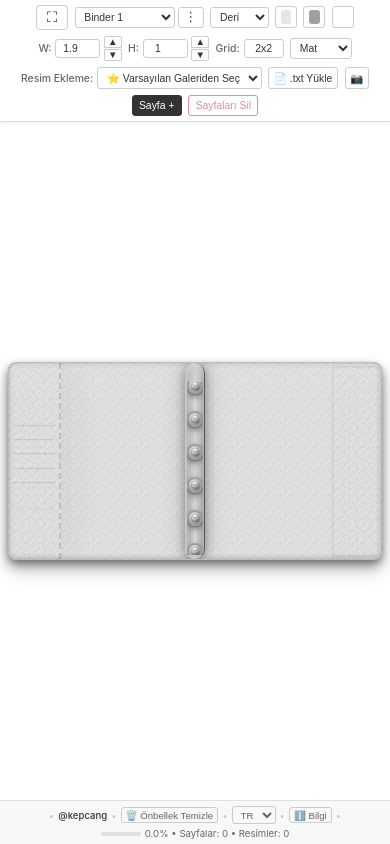
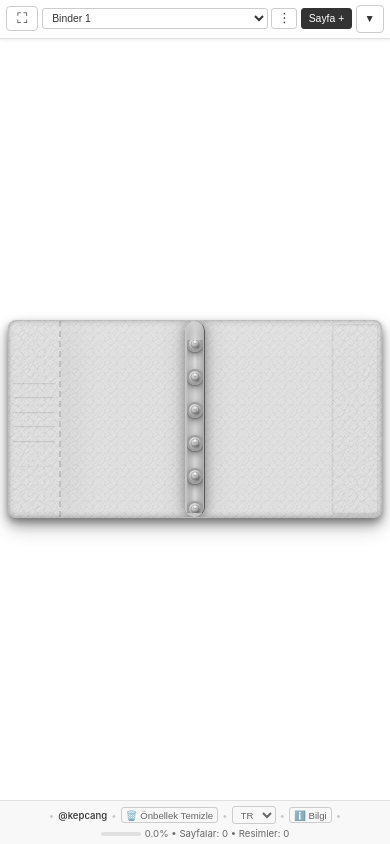
Before and after one commit to melikeozlen/binder-app, a React (Create React App) app: page / in a window 390 px wide. Built offline with nearby package versions, Linux system fonts and the light colour scheme.

Commit message:
header mobile fix

```diff
--- a/src/App.css
+++ b/src/App.css
@@ -121,7 +121,7 @@ body {
 /* ——— Mobil & tablet: header + binder + footer her zaman sığsın ——— */
 @media (max-width: 1024px) {
   :root {
-    --app-chrome-max-header: 40dvh;
+    --app-chrome-max-header: 28dvh;
     --app-chrome-max-footer: 24dvh;
   }
 
@@ -220,7 +220,7 @@ body {
 /* Küçük telefon dikey */
 @media (max-width: 480px) and (orientation: portrait) {
   :root {
-    --app-chrome-max-header: 42dvh;
+    --app-chrome-max-header: 32dvh;
     --app-chrome-max-footer: 20dvh;
   }
 }
--- a/src/components/SettingsBar.css
+++ b/src/components/SettingsBar.css
@@ -8,6 +8,16 @@
   border-bottom: 1px solid #e0e0e0;
   flex-wrap: wrap;
   flex-shrink: 0;
+}
+
+.settings-bar-primary,
+.settings-bar-secondary {
+  display: contents;
+}
+
+.settings-mobile-toggle-item,
+.settings-add-page-mobile {
+  display: none;
 }
 
 /* Fullscreen modunda minimal görünüm */
@@ -38,6 +48,103 @@
     background-color: #ffffff;
     box-shadow: 0 1px 3px rgba(0, 0, 0, 0.08);
     flex-shrink: 0;
+    flex-direction: column;
+    align-items: stretch;
+    flex-wrap: nowrap;
+    gap: 0;
+    padding: 0.2rem 0.35rem;
+  }
+
+  .settings-bar-primary,
+  .settings-bar-secondary {
+    display: flex;
+    align-items: center;
+    flex-wrap: wrap;
+    gap: 0.25rem;
+    width: 100%;
+  }
+
+  .settings-bar-primary {
+    flex-wrap: nowrap;
+  }
+
+  .settings-bar-primary .binder-selector {
+    flex: 1;
+    min-width: 0;
+  }
+
+  .settings-bar-primary .binder-selector-wrapper {
+    width: 100%;
+  }
+
+  .settings-bar-primary .binder-select {
+    flex: 1;
+    min-width: 0;
+    max-width: none;
+  }
+
+  .settings-bar-secondary {
+    display: none;
+    padding-top: 0.2rem;
+    margin-top: 0.15rem;
+    border-top: 1px solid #eee;
+  }
+
+  .settings-bar--expanded .settings-bar-secondary {
+    display: flex;
+  }
+
+  .settings-mobile-toggle-item,
+  .settings-add-page-mobile {
+    display: flex;
+  }
+
+  .settings-add-page-desktop {
+    display: none;
+  }
+
+  .settings-mobile-toggle-item {
+    margin-left: auto;
+    flex-shrink: 0;
+  }
+
+  .settings-mobile-toggle-btn {
+    width: 28px;
+    height: 28px;
+    border-radius: 4px;
+    border: 1px solid #ccc;
+    background-color: #fff;
+    color: #333;
+    font-size: 0.65rem;
+    cursor: pointer;
+    display: flex;
+    align-items: center;
+    justify-content: center;
+    padding: 0;
+    transition: all 0.15s ease;
+  }
+
+  .settings-mobile-toggle-btn:hover {
+    background-color: #f5f5f5;
+    border-color: #999;
+  }
+
+  .settings-bar .setting-label {
+    display: none;
+  }
+
+  .settings-bar .icon-button-label {
+    display: none;
+  }
+
+  .settings-bar .gallery-count {
+    display: none;
+  }
+
+  .settings-add-page-btn {
+    white-space: nowrap;
+    padding: 0.2rem 0.35rem;
+    font-size: 0.65rem;
   }
 }
 
--- a/src/components/SettingsBar.js
+++ b/src/components/SettingsBar.js
@@ -74,6 +74,7 @@ const SettingsBar = ({
   const [showBinderMenu, setShowBinderMenu] = useState(false);
   const [editingBinderId, setEditingBinderId] = useState(null);
   const [editingBinderName, setEditingBinderName] = useState('');
+  const [mobileSettingsExpanded, setMobileSettingsExpanded] = useState(false);
 
   // widthRatio ve heightRatio ref'lerini güncelle
   useEffect(() => {
@@ -307,7 +308,8 @@ const SettingsBar = ({
   };
 
   return (
-    <div className="settings-bar">
+    <div className={`settings-bar${mobileSettingsExpanded ? ' settings-bar--expanded' : ''}`}>
+      <div className="settings-bar-primary">
       {/* Fullscreen butonu - En solda */}
       {onToggleFullscreen && (
         <div className="setting-item">
@@ -422,6 +424,31 @@ const SettingsBar = ({
           </div>
         )}
       </div>
+
+      <div className="setting-item settings-add-page-mobile">
+        <button
+          className="settings-control action-button settings-add-page-btn"
+          onClick={() => onAddPage()}
+          disabled={!gridSize}
+        >
+          {t('settings.addPage')}
+        </button>
+      </div>
+
+      <div className="setting-item settings-mobile-toggle-item">
+        <button
+          type="button"
+          className="settings-mobile-toggle-btn"
+          onClick={() => setMobileSettingsExpanded((v) => !v)}
+          title={mobileSettingsExpanded ? t('settings.showLess') : t('settings.moreSettings')}
+          aria-expanded={mobileSettingsExpanded}
+        >
+          {mobileSettingsExpanded ? '▲' : '▼'}
+        </button>
+      </div>
+      </div>
+
+      <div className="settings-bar-secondary">
       <div className="setting-item">
         <select
           value={binderType}
@@ -733,7 +760,7 @@ const SettingsBar = ({
           onClick={() => textFileInputRef.current?.click()}
           title={t('settings.loadTextFileHelp')}
         >
-          📄 {t('settings.loadTextFile')}
+          📄 <span className="icon-button-label">{t('settings.loadTextFile')}</span>
         </button>
       </div>
 
@@ -930,7 +957,7 @@ const SettingsBar = ({
         document.body
       )}
 
-      <div className="setting-item">
+      <div className="setting-item settings-add-page-desktop">
         <button
           className="settings-control action-button"
           onClick={() => onAddPage()}
@@ -950,7 +977,7 @@ const SettingsBar = ({
           {t('settings.deletePages') || 'Sayfaları Sil'}
         </button>
       </div>
-
+      </div>
 
       {/* Renk Seçici Modal - Mobil için */}
       {showColorPicker && createPortal(
--- a/src/utils/translations.js
+++ b/src/utils/translations.js
@@ -104,6 +104,8 @@ const translations = {
     'binder.deleteBinderConfirm': 'Bu binder\'ı silmek istediğinize emin misiniz? Tüm sayfalar ve resimler silinecek.',
     'binder.defaultBinderName': 'Binder {number}',
     'settings.apply': 'Uygula',
+    'settings.moreSettings': 'Daha fazla ayar',
+    'settings.showLess': 'Ayarı gizle',
     'settings.invalidUrl': 'Geçersiz URL',
     'settings.imageUrlPlaceholder': 'Resim URL\'si girin...',
     'info.title': 'Detaylı Kullanım Kılavuzu',
@@ -288,6 +290,8 @@ const translations = {
     'binder.deleteBinderConfirm': 'Are you sure you want to delete this binder? All pages and images will be deleted.',
     'binder.defaultBinderName': 'Binder {number}',
     'settings.apply': 'Apply',
+    'settings.moreSettings': 'More settings',
+    'settings.showLess': 'Hide settings',
     'settings.invalidUrl': 'Invalid URL',
     'settings.imageUrlPlaceholder': 'Enter image URL...',
     'info.title': 'Detailed User Guide',
@@ -470,6 +474,8 @@ const translations = {
     'binder.deleteBinderConfirm': '이 바인더를 삭제하시겠습니까? 모든 페이지와 이미지가 삭제됩니다.',
     'binder.defaultBinderName': '바인더 {number}',
     'settings.apply': '적용',
+    'settings.moreSettings': '더 많은 설정',
+    'settings.showLess': '설정 숨기기',
     'settings.invalidUrl': '잘못된 URL',
     'settings.imageUrlPlaceholder': '이미지 URL 입력...',
     'info.title': '상세 사용 가이드',
```
